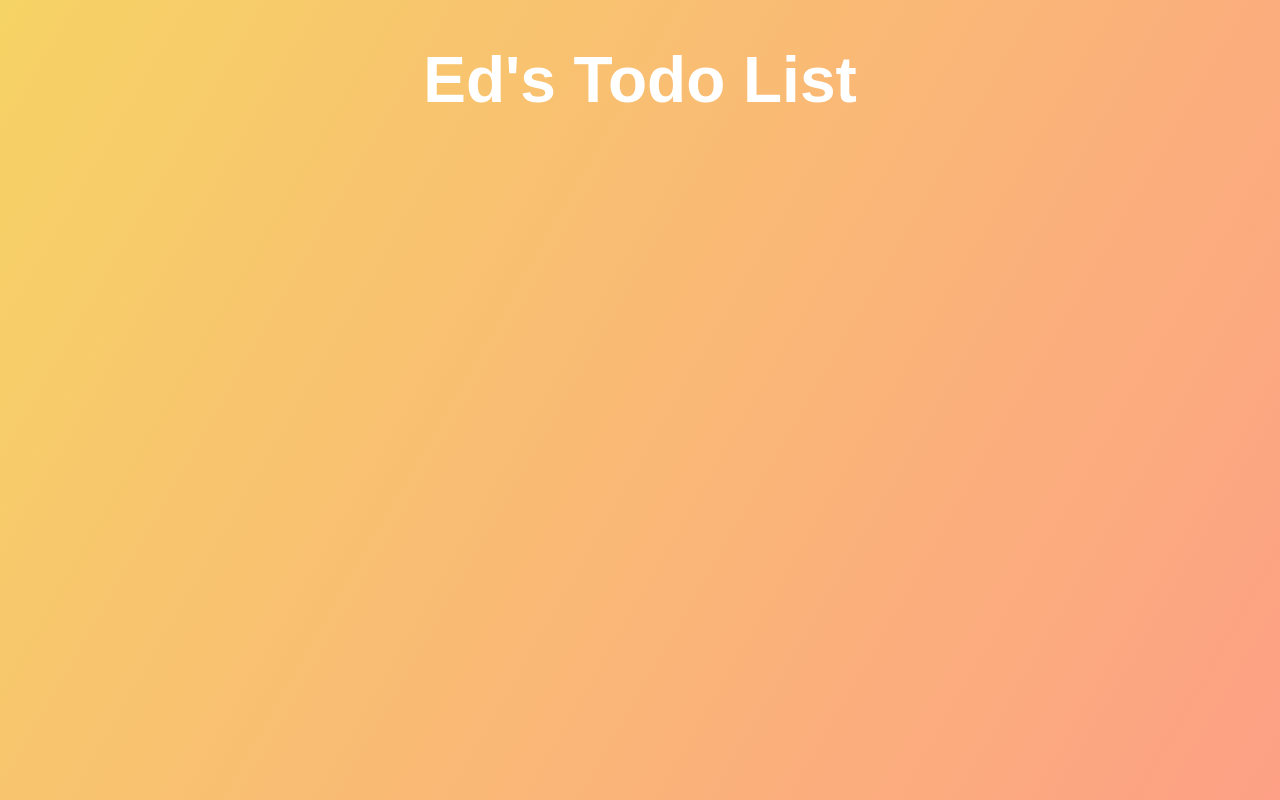
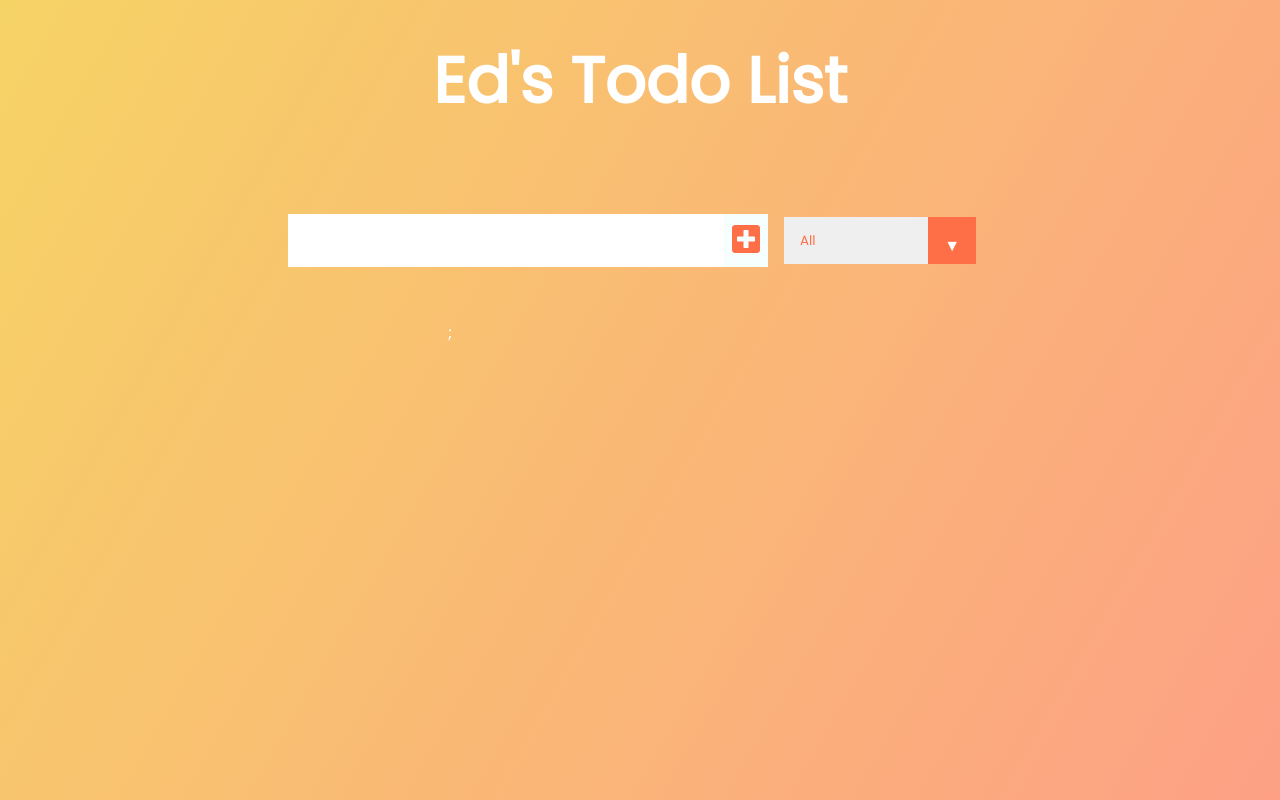
Before and after one commit to Larryking007/my_portfolio, a React (Create React App) app in the folder todoapp/: page / in a window 1280 px wide. Built offline with nearby package versions, Linux system fonts and the light colour scheme.

Commit message:
form and checkbox added

```diff
--- a/todoapp/public/index.html
+++ b/todoapp/public/index.html
@@ -1,14 +1,15 @@
 <!DOCTYPE html>
 <html lang="en">
+
 <head>
   <meta charset="utf-8" />
   <link rel="icon" href="%PUBLIC_URL%/favicon.ico" />
+  <link href="https://fonts.googleapis.com/css?family=Poppins&display=swap" rel="stylesheet" />
+  <link rel="stylesheet" href="https://cdnjs.cloudflare.com/ajax/libs/font-awesome/5.12.1/css/all.min.css"
+    integrity="sha256-mmgLkCYLUQbXn0B1SRqzHar6dCnv9oZFPEC1g1cwlkk=" crossorigin="anonymous" />
   <meta name="viewport" content="width=device-width, initial-scale=1" />
   <meta name="theme-color" content="#000000" />
-    <meta
-      name="description"
-      content="Web site created using create-react-app"
-    />
+  <meta name="description" content="Web site created using create-react-app" />
   <link rel="apple-touch-icon" href="%PUBLIC_URL%/logo192.png" />
   <!--
       manifest.json provides metadata used when your web app is installed on a
@@ -26,6 +27,7 @@
     -->
   <title>React App</title>
 </head>
+
 <body>
   <noscript>You need to enable JavaScript to run this app.</noscript>
   <div id="root"></div>
@@ -40,4 +42,5 @@
       To create a production bundle, use `npm run build` or `yarn build`.
     -->
 </body>
+
 </html>
--- a/todoapp/src/App.js
+++ b/todoapp/src/App.js
@@ -1,13 +1,24 @@
-import React from 'react'
-import './App.css';
-import Form  from './components/Form';
+import React, { useState } from "react";
+import "./App.css";
+import Form from "./components/Form";
+import TodoList from "./components/TodoList";
 
 function App() {
+  const [inputText, setInputText] = useState("");
+  const [todos, setTodos] = useState([]);
+
   return (
     <div className="App">
-     <header>
-      <h1>Ed's Todo List</h1>
-    </header>
+      <header>
+        <h1>Ed's Todo List </h1>
+      </header>
+      <Form
+        inputText={inputText}
+        todos={todos}
+        setTodos={setTodos}
+        setInputText={setInputText}
+      />
+      <TodoList setTodos={setTodos} todos={todos} />
     </div>
   );
 }
--- a/todoapp/src/components/Form.js
+++ b/todoapp/src/components/Form.js
@@ -1,21 +1,38 @@
-import React  from "react";
+import React from "react";
 
-
-const Form = () => {
-    return(
-        <form>
-      <input type="text" className="todo-input" />
-      <button className="todo-button" type="submit">
-        <i class="fas fa-plus-square"></i>
+const Form = ({ setInputText, todos, setTodos, inputText }) => {
+  const inputTextHandler = (e) => {
+    console.log(e.target.value);
+    setInputText(e.target.value);
+  };
+  const submitTodoHandler = (e) => {
+    e.preventDefault();
+    setTodos([
+      ...todos,
+      { text: inputText, completed: false, id: Math.random() * 1000 },
+    ]);
+    setInputText("");
+  };
+  return (
+    <form>
+      <input
+        value={inputText}
+        onChange={inputTextHandler}
+        type="text"
+        className="todo-input"
+      />
+      <button onClick={submitTodoHandler} className="todo-button" type="submit">
+        <i className="fas fa-plus-square"></i>
       </button>
       <div className="select">
-        <select name="todos" class="filter-todo">
+        <select name="todos" className="filter-todo">
           <option value="all">All</option>
           <option value="completed">Completed</option>
           <option value="uncompleted">Uncompleted</option>
         </select>
       </div>
     </form>
-    );
-}
+  );
+};
+
 export default Form;
--- /dev/null
+++ b/todoapp/src/components/Todo.js
@@ -0,0 +1,33 @@
+import React from "react";
+
+const Todo = ({ text, todo, todos, setTodos }) => {
+  //Events
+  const deleteHandler = () => {
+    setTodos(todos.filter((el) => el.id !== todo.id));
+  };
+  const completeHandler = () => {
+    setTodos(
+      todos.map((item) => {
+        if (item.id === todo.id) {
+          return {
+            ...item,
+            completed: !item.completed,
+          };
+        }
+      })
+    );
+  };
+  return (
+    <div className="todo">
+      <li className="todo-item">{text}</li>
+      <button onClick={completeHandler} className="complete-btn">
+        <i className="fas fa-check"></i>
+      </button>
+      <button onClick={deleteHandler} className="complete-btn">
+        <i className="fas fa-trash"></i>
+      </button>
+    </div>
+  );
+};
+
+export default Todo;
--- a/todoapp/src/components/Todolist.js
+++ b/todoapp/src/components/Todolist.js
@@ -0,0 +1,25 @@
+import React from "react";
+import Todo from "./Todo";
+
+const TodoList = ({ todos, setTodos }) => {
+  console.log(todos);
+  return (
+    <div className="todo-container">
+      <ul className="todo-list">
+        {todos.map((todo) => (
+          <Todo
+            setTodos={setTodos}
+            todos={todos}
+            key={todo.id}
+            todo={todo}
+            text={todo.text}
+            id={todo.id}
+          />
+        ))}
+        ;
+      </ul>
+    </div>
+  );
+};
+
+export default TodoList;
```
Lines whose indentation alone changed are shown as unchanged.
